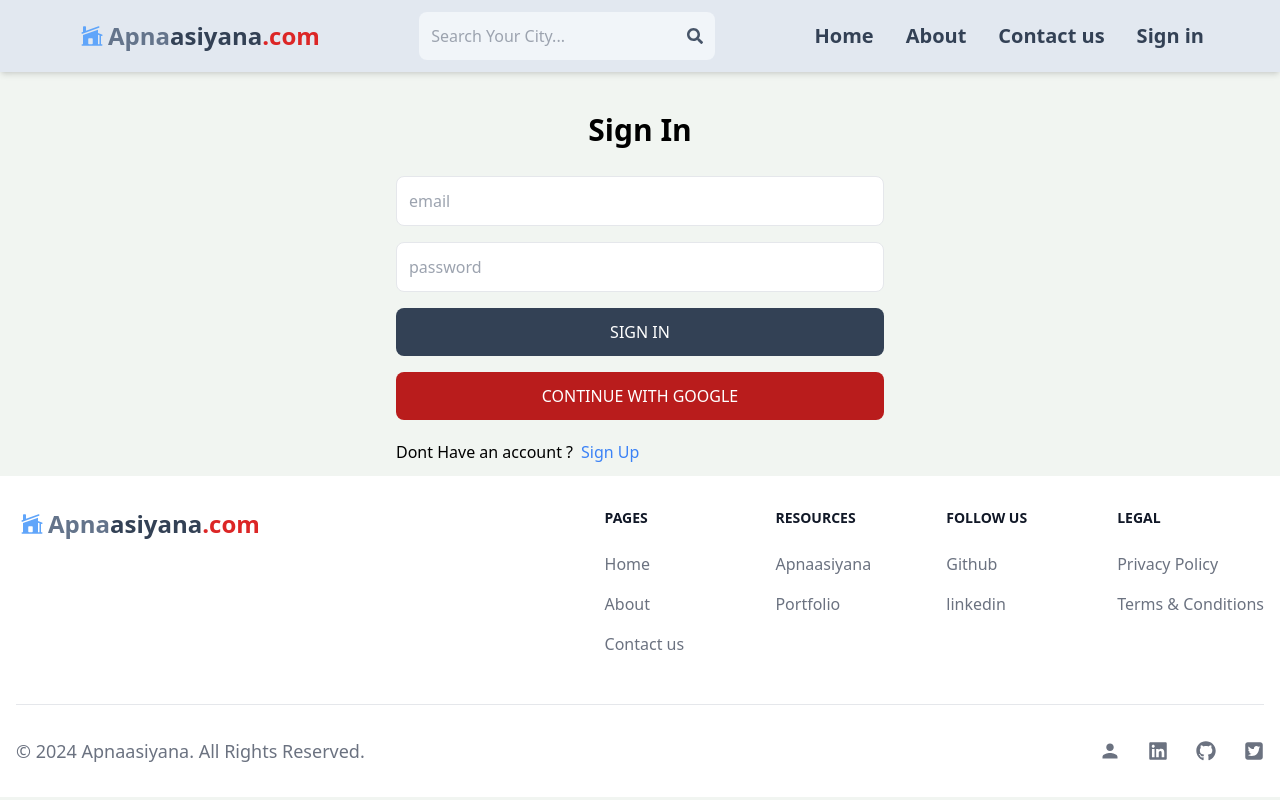
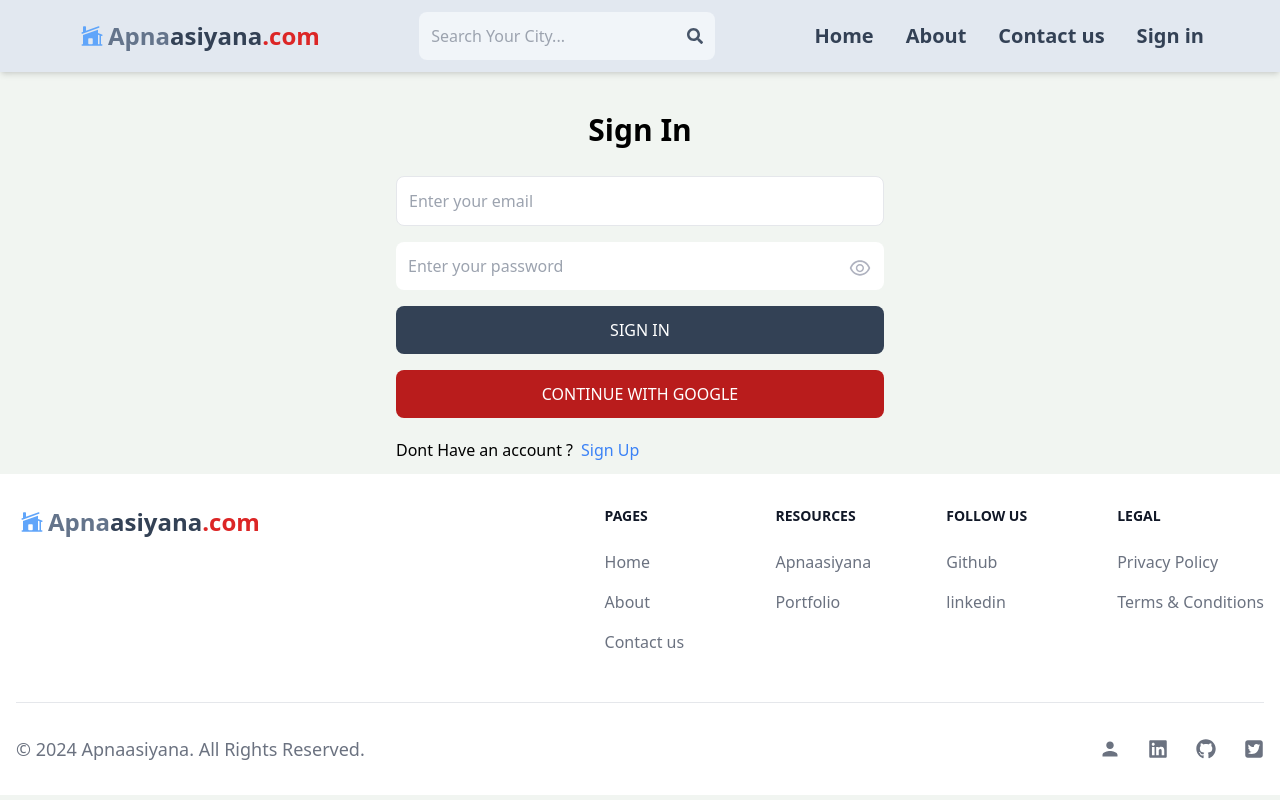
Before and after one commit to UjjwalSuman/E-Commerce-Web, a React (Vite) app in the folder client/: page /sign-in in a window 1280 px wide. Built offline with nearby package versions, Linux system fonts and the light colour scheme; no server answers.

Commit message:
show hide funtionality added in sign-in page

```diff
--- a/client/src/App.jsx
+++ b/client/src/App.jsx
@@ -13,8 +13,6 @@ import Listing from './pages/Listing';
 import Search from './pages/Search';
 import Home from './pages/Home'
 import { Footer } from './components/Footer'
-
-
 
 const App = () => {
   return (
--- a/client/src/pages/Profile.jsx
+++ b/client/src/pages/Profile.jsx
@@ -229,13 +229,6 @@ export const Profile = () => {
               )}
           </span>
         </label>
-        {/* <input
-          type='password'
-          placeholder='password'
-          onChange={handleChange}
-          id='password'
-          className='border p-3 rounded-lg'
-        /> */}
         <button
           disabled={loading}
           className='bg-slate-700 text-white rounded-lg p-3 uppercase hover:opacity-95 disabled:opacity-80'
@@ -299,15 +292,16 @@ export const Profile = () => {
               <div className='flex flex-col item-center gap-2'>
                 <button
                   onClick={() => handleListingDelete(listing._id)}
-                  className='text-white bg-gradient-to-r from-red-400 via-red-500 to-red-600 hover:bg-gradient-to-br focus:ring-4 focus:outline-none focus:ring-red-300 dark:focus:ring-red-800 shadow-lg shadow-red-500/50 dark:shadow-lg dark:shadow-red-800/80 font-medium rounded-md text-sm px-8 py-2 text-center me-2 mb-2'
+                  className='text-red-600 uppercase hover:underline'
                 >
                   Delete
                 </button>
                 <Link to={`/update-listing/${listing._id}`}>
                   <button
-                    className='text-white bg-gradient-to-r from-green-400 via-green-500 to-green-600 hover:bg-gradient-to-br focus:ring-4 focus:outline-none focus:ring-green-300 dark:focus:ring-green-800 shadow-lg shadow-green-500/50 dark:shadow-lg dark:shadow-green-800/80 font-medium rounded-md text-sm px-14 py-2 text-center me-2 mb-2'
+                    className='text-green-700 uppercase ml-12 hover:underline'
                     >
-                    Edit</button>
+                    Edit
+                  </button>
                 </Link>
               </div>
             </div>
--- a/client/src/pages/SignIn.jsx
+++ b/client/src/pages/SignIn.jsx
@@ -1,6 +1,7 @@
 import { Link, useNavigate } from 'react-router-dom';
 import { useState} from 'react';
 import { useDispatch, useSelector } from 'react-redux';
+import { AiOutlineEye, AiOutlineEyeInvisible } from "react-icons/ai"
 import {
   signInStart,
   signInSuccess,
@@ -14,6 +15,7 @@ export const SignIn = () => {
   const { loading, error } = useSelector((state) => state.user);
   const navigate = useNavigate();
   const dispatch = useDispatch();
+  const [showPassword, setShowPassword] = useState(false)
 
   const handleChange = (e) => {
     setFormData({
@@ -53,18 +55,31 @@ export const SignIn = () => {
 
         <input
           type='email'
-          placeholder='email'
+          placeholder='Enter your email'
           className='border p-3 rounded-lg'
           id='email'
           onChange={handleChange}
         />
-        <input
-          type='password'
-          placeholder='password'
-          className='border p-3 rounded-lg'
-          id='password'
-          onChange={handleChange}
-        />
+        <label className='relative'>
+          <input
+            required
+            type={showPassword ? "text" : "password"}
+            placeholder='Enter your password'
+            id='password'
+            onChange={handleChange}
+            className="w-full rounded-[0.5rem] p-[12px] pr-10 text-richblack-5"
+          />
+          <span
+              onClick={() => setShowPassword((prev) => !prev)}
+              className="absolute right-3 top-[14px] z-[10] cursor-pointer"
+            >
+              {showPassword ? (
+                <AiOutlineEyeInvisible fontSize={24} fill="#AFB2BF" />
+              ) : (
+                <AiOutlineEye fontSize={24} fill="#AFB2BF" />
+              )}
+          </span>
+        </label>
         <button disabled={loading} className='bg-slate-700 text-white p-3 rounded-lg uppercase hover:opacity-95 disabled:opacity-95'>
           {loading ? 'Loading...' : 'Sign In'}
         </button>
--- a/client/src/pages/SignUp.jsx
+++ b/client/src/pages/SignUp.jsx
@@ -52,14 +52,14 @@ export const SignUp = () => {
       <form onSubmit={handleSubmit} className='flex flex-col gap-4'>
         <input
           type='text'
-          placeholder='username'
+          placeholder='Enter your username'
           className='border p-3 rounded-lg'
           id='username'
           onChange={handleChange}
         />
         <input
           type='email'
-          placeholder='email'
+          placeholder='Enter your email'
           className='border p-3 rounded-lg'
           id='email'
           onChange={handleChange}
@@ -68,7 +68,7 @@ export const SignUp = () => {
           <input
             required
             type={showPassword ? "text" : "password"}
-            placeholder='password'
+            placeholder='Enter your password'
             id='password'
             onChange={handleChange}
             className="w-full rounded-[0.5rem] p-[12px] pr-10 text-richblack-5"
```
Also changed, not shown: 1 other file (tests, documents, lock files or other folders).
